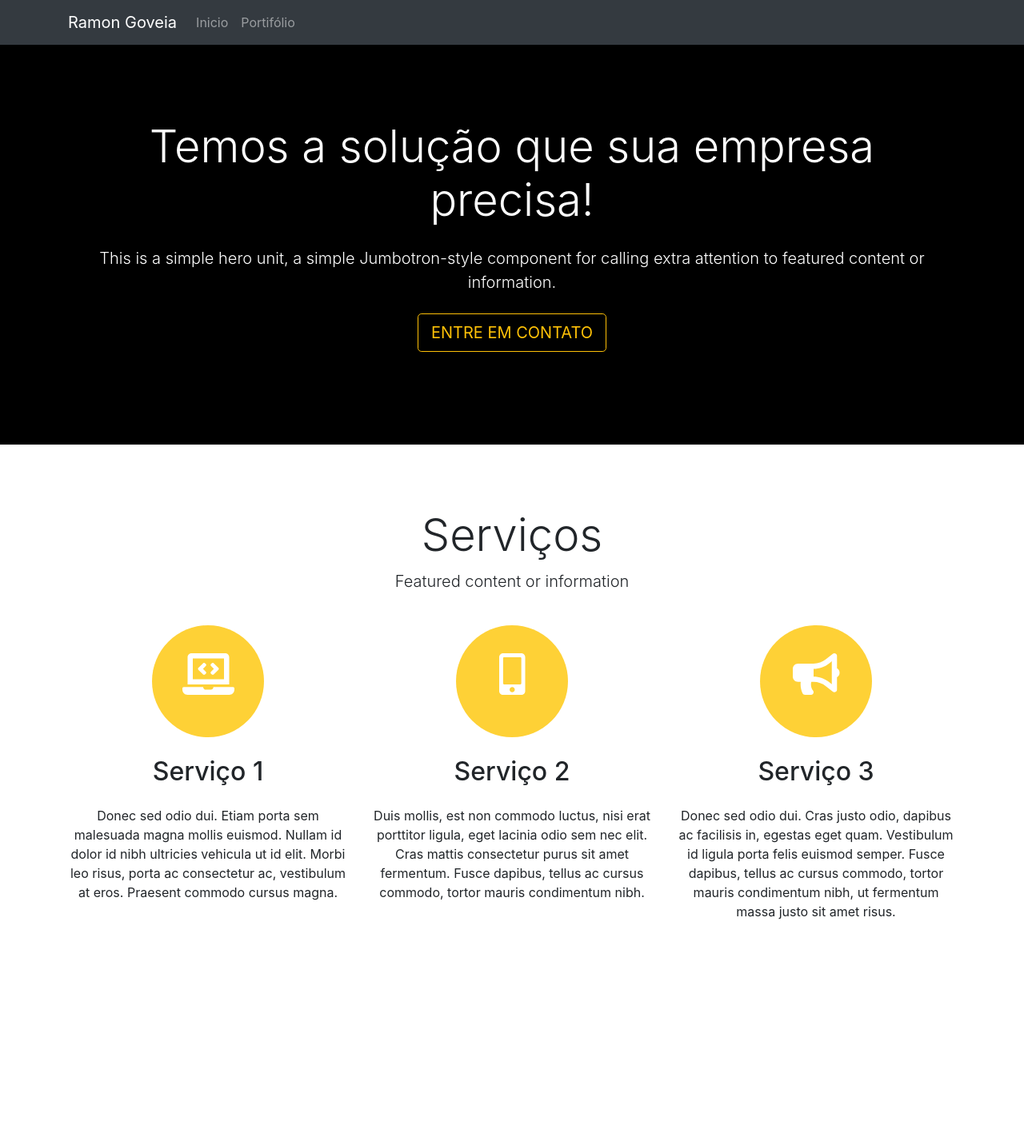
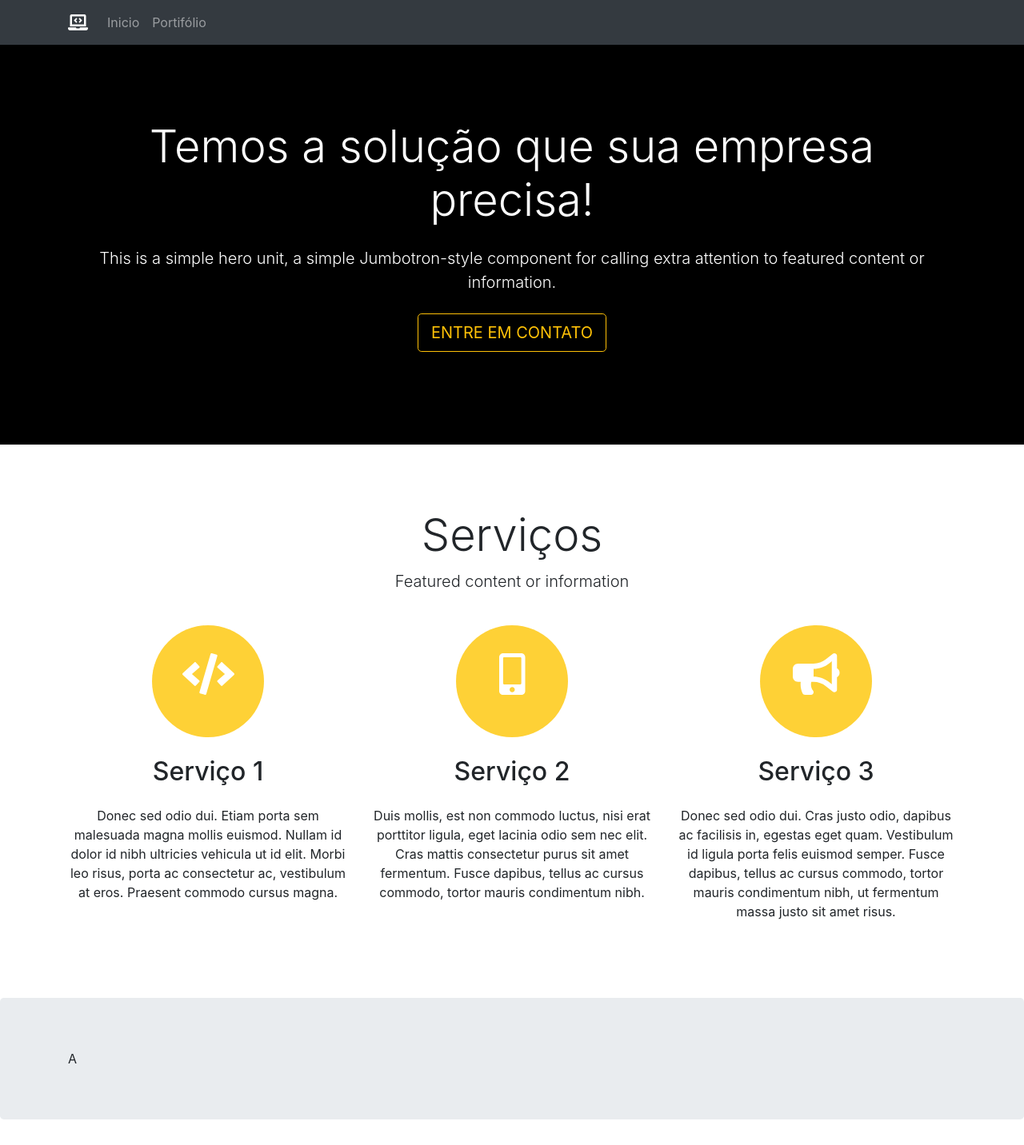
Before and after one commit to Ramon-Goveia/WebSite-React-Next.js, a Next.js app: page / in a window 1280 px wide. Shown: the whole page at 80% size. Before the commit the page ends 1248 px from the top, so only its background shows below. Built offline with nearby package versions, Linux system fonts and the light colour scheme.

Commit message:
Front-end react-nextjs

```diff
--- a/pages/index.js
+++ b/pages/index.js
@@ -35,7 +35,7 @@ function HomePage() {
             </Head>
             <Navbar color="dark" dark expand="md" className="fixed-top">
                 <Container>
-                    <NavbarBrand href="/">Ramon Goveia</NavbarBrand>
+                    <NavbarBrand href="/"><FontAwesomeIcon icon="laptop-code"/></NavbarBrand>
                     <NavbarToggler onClick={toggle} />
                     <Collapse isOpen={isOpen} navbar>
                         <Nav className="mr-auto" navbar>
@@ -95,7 +95,7 @@ function HomePage() {
                     <div className="row">
                         <div className="col-lg-4">
                             <div className="rounded-circle circulo centralizar">
-                            <FontAwesomeIcon icon="laptop-code"/>
+                            <FontAwesomeIcon icon="code"/>
                             </div>
                             <h2 className="mt-4 mb-4">Serviço 1</h2>
                             <p>Donec sed odio dui. Etiam porta sem malesuada magna mollis euismod. Nullam id dolor id nibh ultricies vehicula ut id elit. Morbi leo risus, porta ac consectetur ac, vestibulum at eros. Praesent commodo cursus magna.</p>
@@ -117,6 +117,11 @@ function HomePage() {
                     </div>
                 </Container>
             </Jumbotron>
+            <Jumbotron>
+                <Container>
+                    A
+                </Container>
+            </Jumbotron>
         </div>
     )
 }
```
Also changed, not shown: 1 other file (tests, documents, lock files or other folders).
